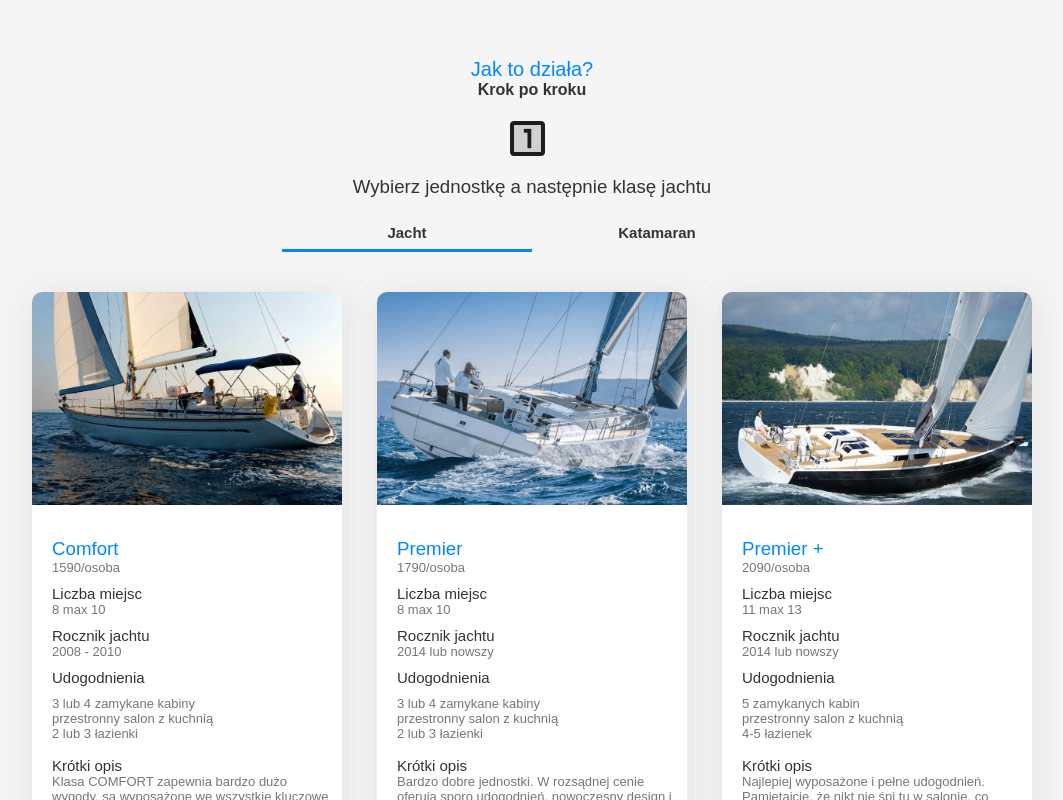
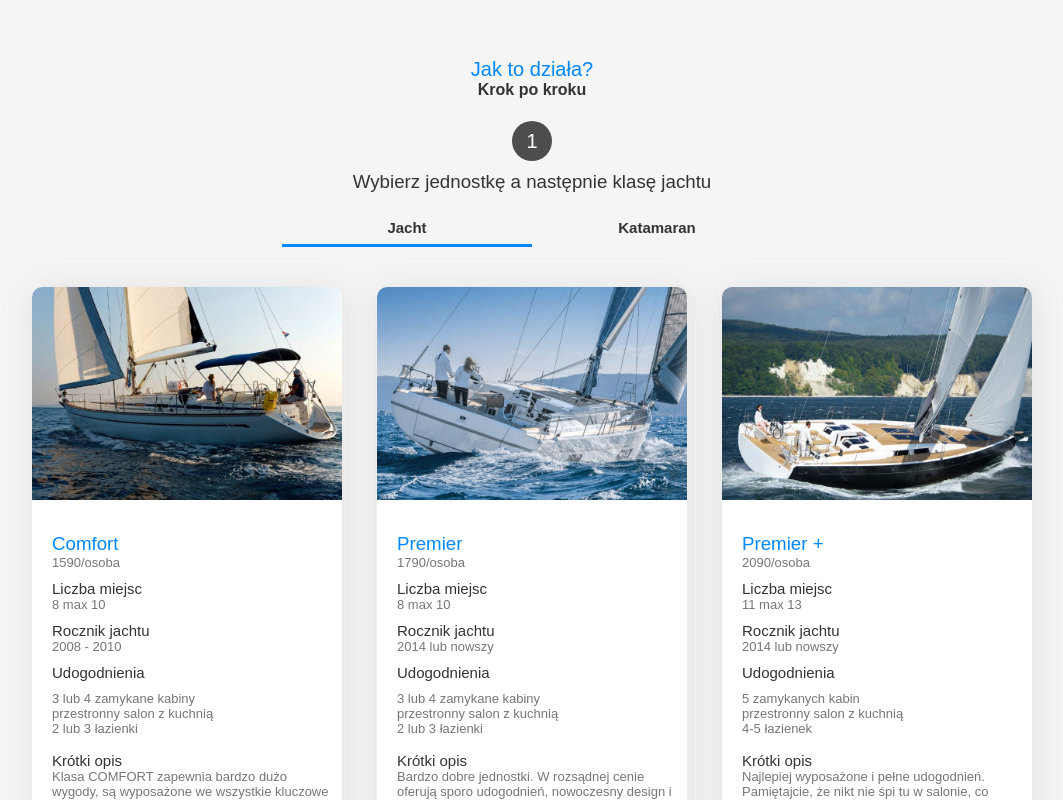
Before and after one commit to michal-adam-kozlowski/tbtoffersite, a React (Create React App) app: page / in a window 1280 px wide. Shown: the part 1360-2160 px from the top of the page, without its empty margins (108-1171 px from the left). Built offline with nearby package versions, Linux system fonts and the light colour scheme.

Commit message:
updateIcons

```diff
--- a/src/Tab.scss
+++ b/src/Tab.scss
@@ -3,6 +3,7 @@ $--font-weight-n: 500;
 $--font-weight-p: 600;
 $--font-default-color: #333333;
 $--font-size: 15px;
+$--font-grey: #333333db;
 
 
 .TabsMenu {
@@ -58,10 +59,24 @@ $--font-size: 15px;
 .TabsMenu h3 img {
   vertical-align: middle;
   height: 35px;
-  margin-right: 10px;
     width: 35px;
     margin-bottom: 20px;
   }
+
+.number-box {
+  width: 40px;
+  height: 40px;
+  background-color: $--font-grey;
+  border-radius: 50%;
+  margin-bottom: 10px;
+}
+
+.number-text {
+  color: white;;
+  line-height: 2;
+  margin: 0;
+  font-size: 20px;
+}
 
 .tabs {
   display: flex;
--- a/src/Tabs.js
+++ b/src/Tabs.js
@@ -40,8 +40,7 @@ const Tabs = props => {
 export default function TabsMenu() {
   return (
     <div className="TabsMenu">
-
-      <h3><img src={two} alt={two} />Wybierz jedną z opcji rezerwacji</h3>
+      <h3><div className="number-box"><p className="number-text">2</p></div>Wybierz jedną z opcji rezerwacji</h3>
       <Tabs>
         <div title="Jacht">
         <div className="tab-image"><i class="fas fa-ship fa-7x"></i></div>
--- a/src/Yachts.js
+++ b/src/Yachts.js
@@ -107,7 +107,7 @@ export default function YachtClass(props) {
     <div id="YachtMenu" className="TabsMenu">
     <h2>Jak to działa?</h2>
     <h4>Krok po kroku</h4>
-      <h3><img src={one} alt={one} />Wybierz jednostkę a następnie klasę jachtu</h3>
+      <h3><div className="number-box"><p className="number-text">1</p></div>Wybierz jednostkę a następnie klasę jachtu</h3>
       <Tabs>
       <div title="Jacht">
       <div className="class-box">
```
